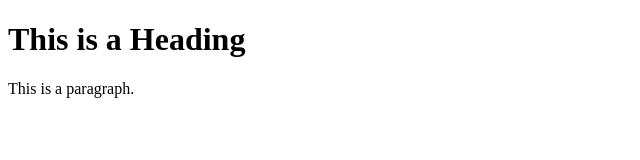
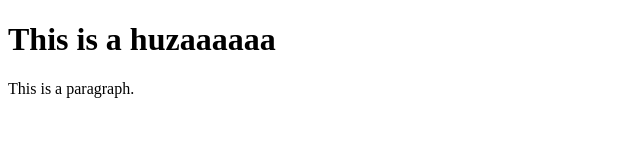
Before and after one commit to humza024/webhook, a plain HTML site: page index.html in a window 1280 px wide. Shown: the whole page, without its empty margins (0-640 px from the left). Drawn offline with Linux system fonts and the light colour scheme.

Commit message:
Update index.html

```diff
--- a/index.html
+++ b/index.html
@@ -5,7 +5,7 @@
 </head>
 <body>
 
-<h1>This is a Heading</h1>
+<h1>This is a huzaaaaaa</h1>
 <p>This is a paragraph.</p>
 
 </body>
```
